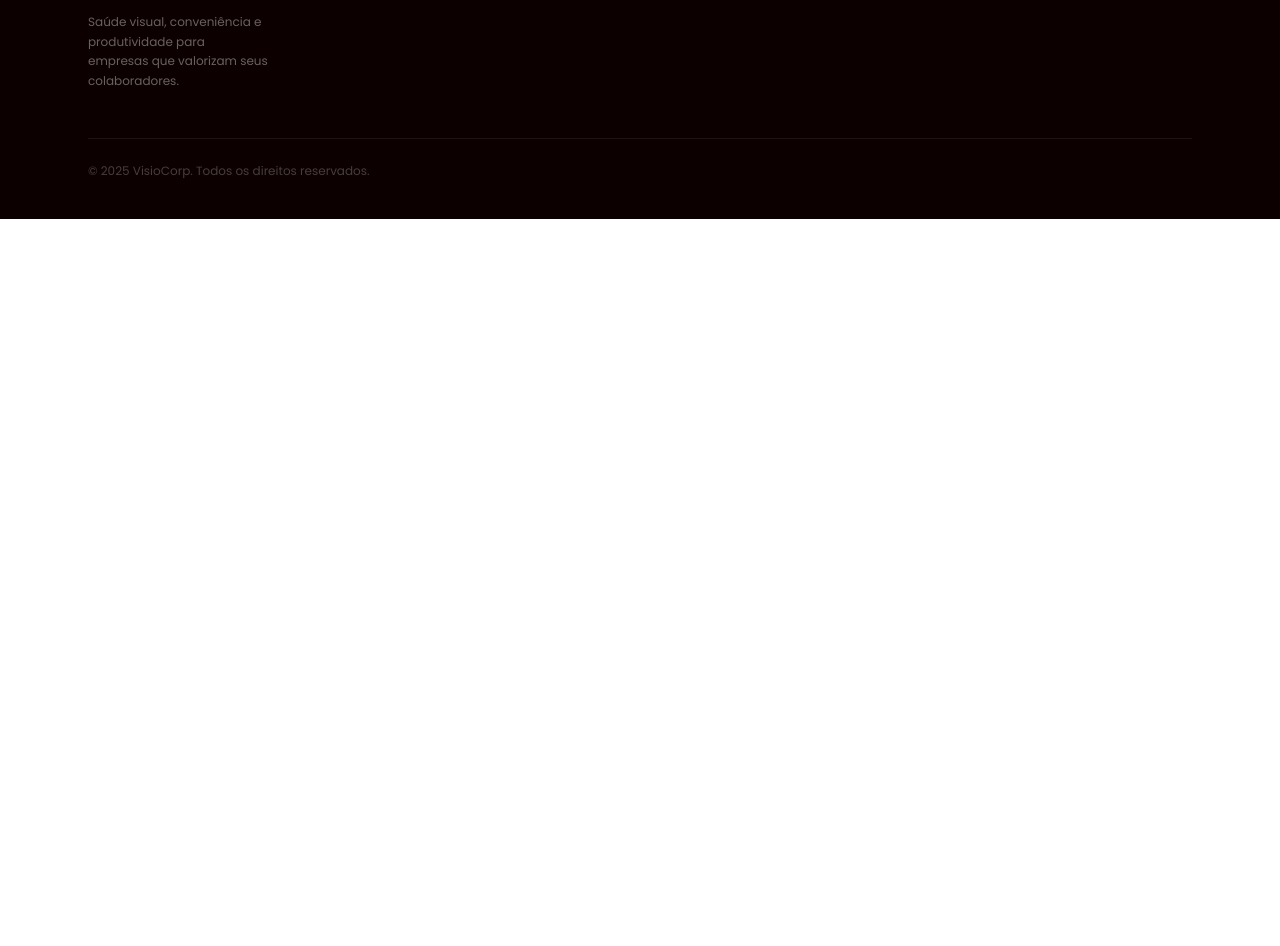
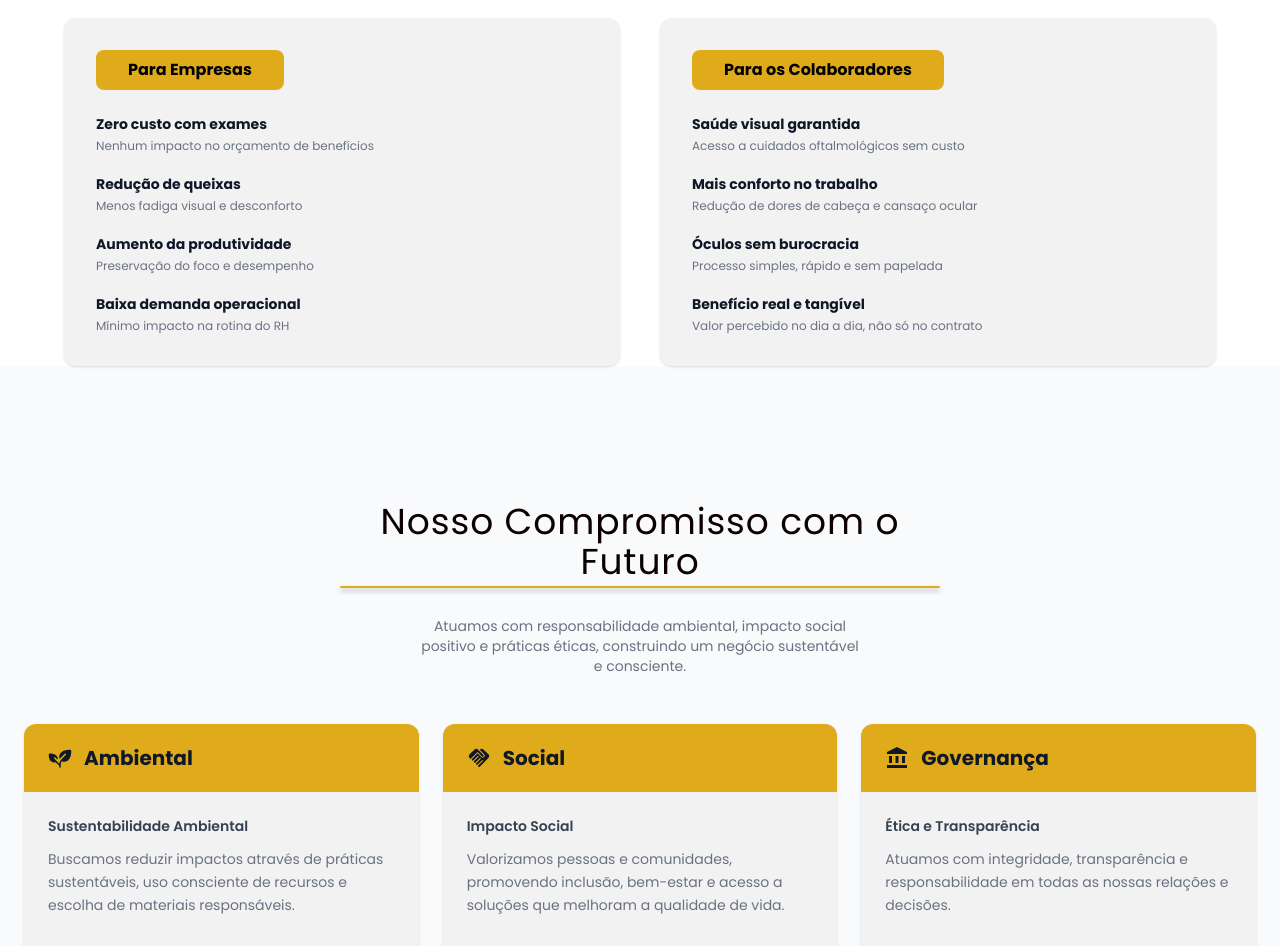
Before and after one commit to Equipe-NextSolve/visio-corp, a Next.js app: page / in a window 1280 px wide. Shown: the part 2906-3852 px from the top of the page. Before the commit the page ends 3125 px from the top, so only its background shows below. Built offline with nearby package versions, Linux system fonts and the light colour scheme.

Commit message:
seção de 'benefícios' e 'compromisso com o futuro'  criadas

```diff
--- /dev/null
+++ b/src/components/home/BenefitForAll.jsx
@@ -0,0 +1,62 @@
+import Title from "@/utils/Title";
+
+export default function BenefitForAll() {
+
+    const companyBenefits = [
+        { id: 1, title: "Zero custo com exames", description: "Nenhum impacto no orçamento de benefícios" },
+        { id: 2, title: "Redução de queixas", description: "Menos fadiga visual e desconforto" },
+        { id: 3, title: "Aumento da produtividade", description: "Preservação do foco e desempenho" },
+        { id: 4, title: "Baixa demanda operacional", description: "Mínimo impacto na rotina do RH" },
+    ];
+
+    const collaboratorBenefits = [
+        { id: 1, title: "Saúde visual garantida", description: "Acesso a cuidados oftalmológicos sem custo" },
+        { id: 2, title: "Mais conforto no trabalho", description: "Redução de dores de cabeça e cansaço ocular" },
+        { id: 3, title: "Óculos sem burocracia", description: "Processo simples, rápido e sem papelada" },
+        { id: 4, title: "Benefício real e tangível", description: "Valor percebido no dia a dia, não só no contrato" },
+    ];
+
+    return (
+        <section className=" flex flex-col w-full mx-auto max-w-300 items-center gap-20 px-6 ">
+            <Title label="Benefícios para Todos" />
+
+            <div className="flex flex-col sm:flex-row w-full justify-between gap-10">
+
+                <div className="flex flex-col gap-6 bg-white rounded-xl p-8 shadow-sm flex-1 sm:hover:shadow-md sm:hover:-translate-y-1 transition-all duration-300">
+                    <span className="bg-gold py-2 px-8 rounded-lg font-bold w-fit">
+                        Para Empresas
+                    </span>
+                    <ul className="flex flex-col gap-5">
+                        {companyBenefits.map((item) => (
+                            <li
+                                key={item.id}
+                                className="flex flex-col gap-1 sm:hover:pl-2 transition-all duration-200"
+                            >
+                                <p className="font-bold text-sm text-gray-900">{item.title}</p>
+                                <p className="text-xs text-gray-500">{item.description}</p>
+                            </li>
+                        ))}
+                    </ul>
+                </div>
+
+                <div className="flex flex-col gap-6 bg-white rounded-xl p-8 shadow-sm flex-1 sm:hover:shadow-md sm:hover:-translate-y-1 transition-all duration-300">
+                    <span className="bg-gold py-2 px-8 rounded-lg font-bold w-fit">
+                        Para os Colaboradores
+                    </span>
+                    <ul className="flex flex-col gap-5">
+                        {collaboratorBenefits.map((item) => (
+                            <li
+                                key={item.id}
+                                className="flex flex-col gap-1 sm:hover:pl-2 transition-all duration-200"
+                            >
+                                <p className="font-bold text-sm text-gray-900">{item.title}</p>
+                                <p className="text-xs text-gray-500">{item.description}</p>
+                            </li>
+                        ))}
+                    </ul>
+                </div>
+
+            </div>
+        </section>
+    );
+}
--- /dev/null
+++ b/src/components/home/CoommitmentFuture.jsx
@@ -0,0 +1,68 @@
+import Title from "@/utils/Title";
+import { PiPlantFill } from "react-icons/pi";
+import { MdHandshake, MdAccountBalance } from "react-icons/md";
+import { AnimatedEntrance } from "@/utils/AnimatedEntrance";
+
+const cards = [
+    {
+        id: 1,
+        icon: <PiPlantFill className="text-2xl text-gray-900" />,
+        title: "Ambiental",
+        subtitle: "Sustentabilidade Ambiental",
+        description:
+            "Buscamos reduzir impactos através de práticas sustentáveis, uso consciente de recursos e escolha de materiais responsáveis.",
+    },
+    {
+        id: 2,
+        icon: <MdHandshake className="text-2xl text-gray-900" />,
+        title: "Social",
+        subtitle: "Impacto Social",
+        description:
+            "Valorizamos pessoas e comunidades, promovendo inclusão, bem-estar e acesso a soluções que melhoram a qualidade de vida.",
+    },
+    {
+        id: 3,
+        icon: <MdAccountBalance className="text-2xl text-gray-900" />,
+        title: "Governança",
+        subtitle: "Ética e Transparência",
+        description:
+            "Atuamos com integridade, transparência e responsabilidade em todas as nossas relações e decisões.",
+    },
+];
+
+export default function CommitmentFuture() {
+    return (
+        <section className="min-h-screen flex flex-col items-center gap-6 w-full mx-auto max-w-350 px-6 py-16 bg-gray-50">
+
+            <div className="flex flex-col items-center gap-7 text-center w-full">
+                <Title label="Nosso Compromisso com o Futuro" />
+                <p className="text-sm text-gray-500 max-w-md">
+                    Atuamos com responsabilidade ambiental, impacto social positivo e práticas
+                    éticas, construindo um negócio sustentável e consciente.
+                </p>
+            </div>
+
+            <div className="flex flex-col sm:flex-row w-full gap-6 mt-6">
+                {cards.map((card, index) => (
+                    <AnimatedEntrance
+                        key={card.id}
+                        index={index}
+                        className="flex flex-col flex-1"
+                    >
+                        <div className="flex flex-col h-full bg-white rounded-xl min-h-70 shadow-sm overflow-hidden sm:hover:shadow-md sm:hover:-translate-y-1 transition-all duration-300">
+                            <div className="bg-gold px-6 py-5 flex items-center gap-3">
+                                {card.icon}
+                                <h3 className="text-xl font-bold text-gray-900">{card.title}</h3>
+                            </div>
+                            <div className="flex flex-col gap-3 px-6 py-6">
+                                <p className="text-sm font-semibold text-gray-700">{card.subtitle}</p>
+                                <p className="text-sm text-gray-500 leading-relaxed">{card.description}</p>
+                            </div>
+                        </div>
+                    </AnimatedEntrance>
+                ))}
+            </div>
+
+        </section>
+    );
+}
--- a/src/components/home/HomeMain.jsx
+++ b/src/components/home/HomeMain.jsx
@@ -1,6 +1,8 @@
 import InitialContent from "./InitialContent";
 import AboutHome from "./AboutHome";
 import Solution from "./Solution";
+import BenefitForAll from "./BenefitForAll";
+import CommitmentFuture from "./CoommitmentFuture";
 
 export default function HomeMain() {
   return (
@@ -8,6 +10,8 @@ export default function HomeMain() {
       <InitialContent />
       <AboutHome />
       <Solution />
+      <BenefitForAll/>
+      <CommitmentFuture/>
     </main>
   );
 }
```
